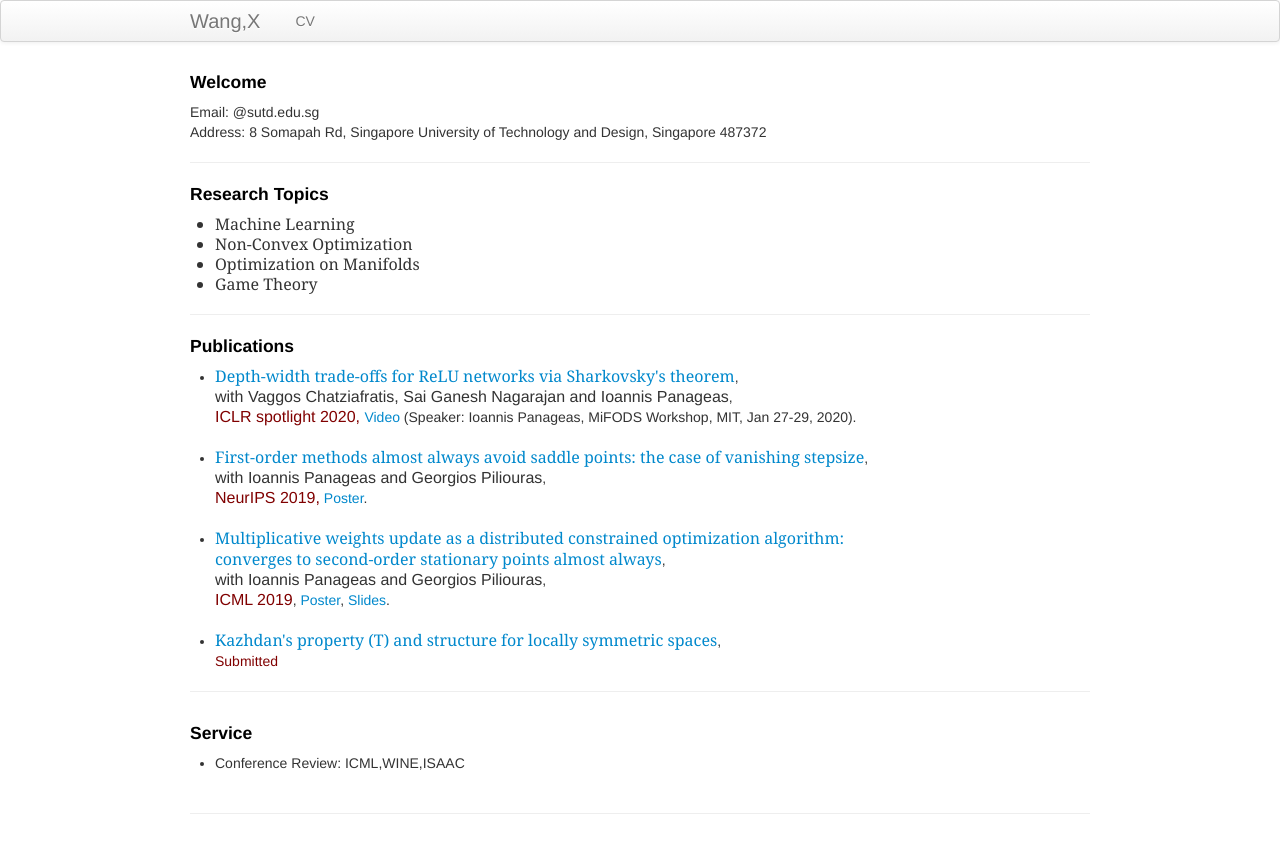
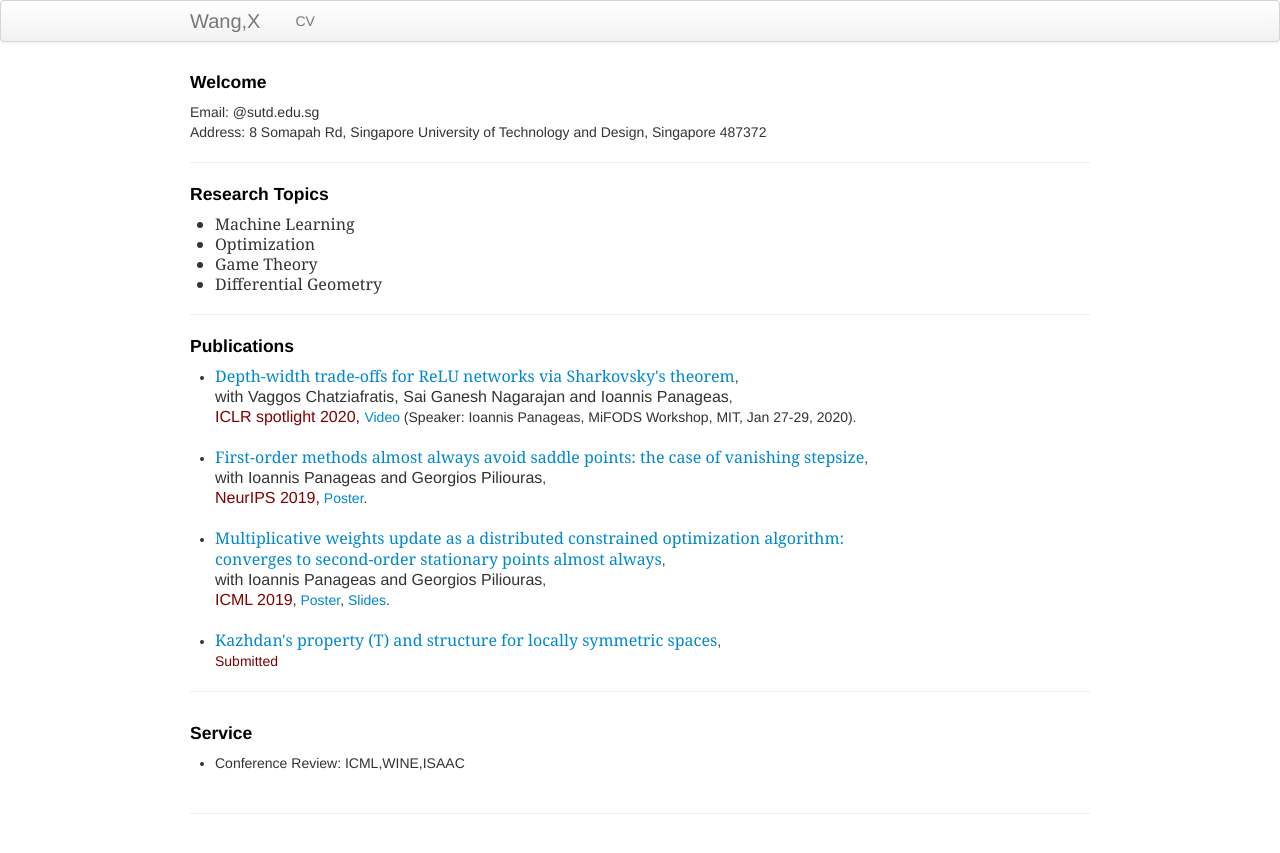
Before and after one commit to xiiaowang/xiiaowang.github.io, a Jekyll site: the page built from index.md, in a window 1280 px wide. Shown: the top 853 px of the page. Built offline with Jekyll 4.4.1, drawn with Linux system fonts in a browser that asks for light colours.

Commit message:
Update index.md

```diff
--- a/index.md
+++ b/index.md
@@ -17,9 +17,9 @@ keywords: machine learning, geometry
 <h4><a name="Research Topics"></a>Research Topics</h4>
 <ul><font size="3" face="Georgia">
     <li>Machine Learning</li>
-    <li>Non-Convex Optimization</li>
-    <li>Optimization on Manifolds</li>
+    <li>Optimization</li>
     <li>Game Theory</li>
+    <li>Differential Geometry</li>
     </font>
     <!--
     <li>Differential Geometry</li>
```
